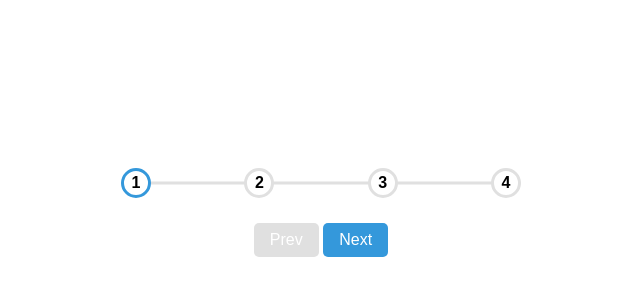
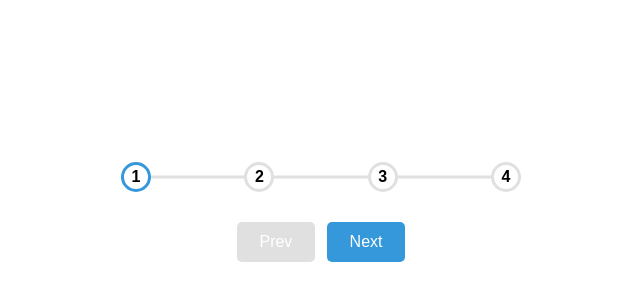
Before and after one commit to HoangNguyen-CA/javascript-mini-projects, a plain HTML site: page progress-steps/index.html in a window 1280 px wide. Shown: the part 188-488 px from the top of the page, without its empty margins (319-959 px from the left). Drawn offline with Linux system fonts and the light colour scheme.

Commit message:
finished styling and refined progress-steps

```diff
--- a/progress-steps/script.js
+++ b/progress-steps/script.js
@@ -6,6 +6,7 @@ const stepsItems = document.querySelectorAll('.steps__item');
 
 let step = 0;
 let MAX_STEPS = stepsItems.length;
+
 const resetSteps = () => {
   for (let item of stepsItems) {
     item.classList.remove('steps__item--active');
--- a/progress-steps/styles.css
+++ b/progress-steps/styles.css
@@ -17,6 +17,9 @@ html {
   justify-content: center;
   align-items: center;
   min-height: 100vh;
+
+  padding: 5px;
+  min-width: 300px;
 }
 
 .steps {
@@ -38,6 +41,8 @@ html {
   width: 0%;
   height: var(--lineWidth);
   transform: translateY(-50%);
+
+  transition: 0.4s ease-out;
 }
 
 .steps::before {
@@ -62,6 +67,8 @@ html {
   background-color: white;
   border-radius: 1000px;
   font-weight: 600;
+
+  transition: 0.4s ease-out;
 }
 
 .steps__item--active {
@@ -69,21 +76,31 @@ html {
 }
 
 .controls {
-  margin-top: 25px;
+  margin-top: 30px;
+}
+
+.controls > * + * {
+  margin-left: 8px;
 }
 
 .btn {
-  padding: 0.5em 1em;
+  padding: 0.7em 1.4em;
   font-size: 1rem;
   cursor: pointer;
   background-color: var(--primary);
   color: white;
   border-radius: 5px;
-  border: none;
+  border: 0px;
   font-weight: 500;
+  font-family: inherit;
+}
+
+.btn:active {
+  transform: scale(0.98);
 }
 
 .btn:disabled {
   background-color: var(--grey);
   color: white;
+  cursor: not-allowed;
 }
```
